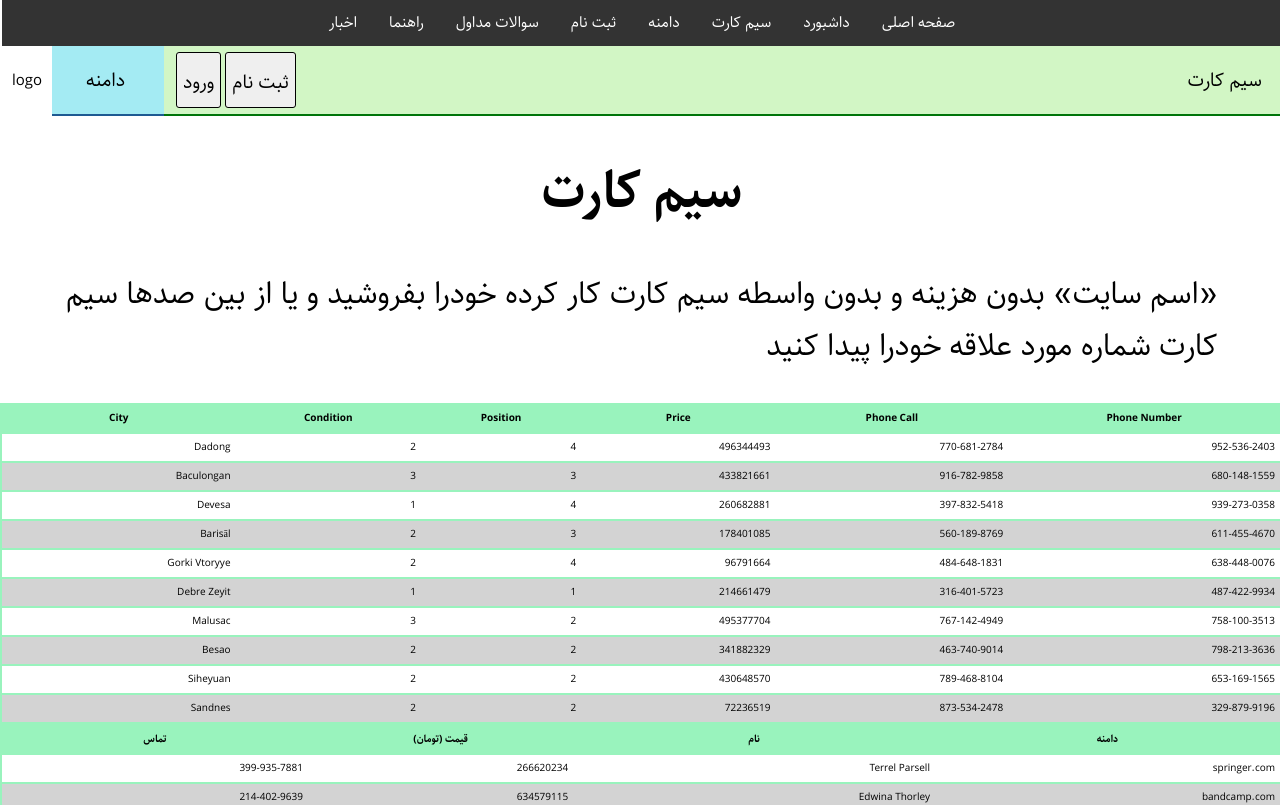
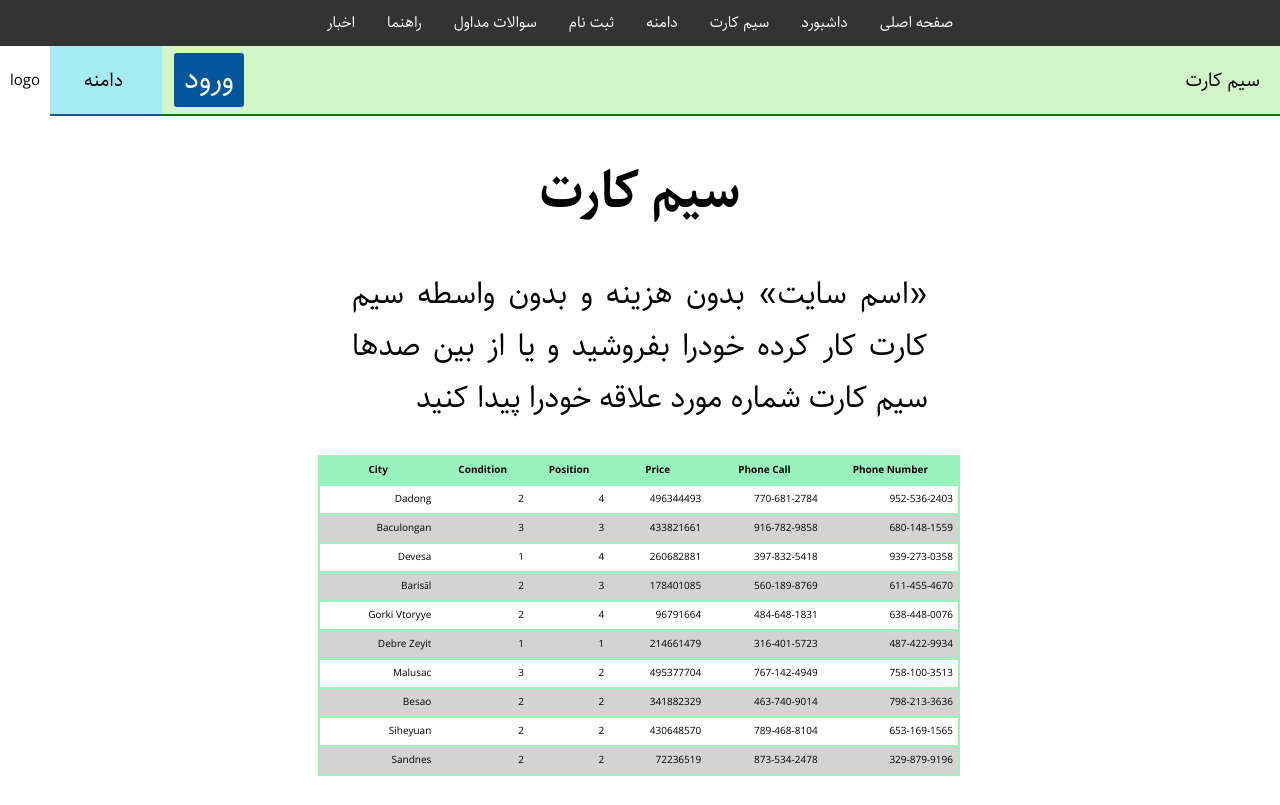
Before and after one commit to Maxxfloat/sh, a React (Create React App) app: page / in a window 1280 px wide. Shown: the top 805 px of the page. Built offline with nearby package versions, Linux system fonts and the light colour scheme.

Commit message:
some change

```diff
--- a/src/Component/MainComponents/Header/Header.jsx
+++ b/src/Component/MainComponents/Header/Header.jsx
@@ -51,9 +51,9 @@ const Header = () => {
 
 	const registerButtons = (
 		<div className={s.registerButtons}>
-			<button>
+			{/* <button>
 				<Link to="/register/singup">ثبت نام</Link>
-			</button>
+			</button> */}
 			<button>
 				<Link to="/register/login">ورود</Link>
 			</button>
--- a/src/Component/MainComponents/Header/Header.module.scss
+++ b/src/Component/MainComponents/Header/Header.module.scss
@@ -119,6 +119,18 @@
 								font-size: 2rem;
 								box-sizing: border-box;
 							}
+							button {
+								// border: black double 2px;
+								border: none;
+								border-radius: 3px;
+								background-color: #00559b;
+								height: 90%;
+								width: 7rem;
+								a {
+									font-size: inherit;
+									color: white;
+								}
+							}
 						}
 					}
 				}
--- a/src/Component/Pages/Home/Home.jsx
+++ b/src/Component/Pages/Home/Home.jsx
@@ -8,16 +8,26 @@ const Home = () => {
 	return (
 		<div>
 			<div className={s.banner}>
+				<div className={s.bannerContainer}>
 					<div className={s.bannerTitle}>
 						<h1>سیم کارت</h1>
 						<p>
-						«اسم سایت» بدون هزینه و بدون واسطه سیم کارت کار کرده خودرا بفروشید و
-						یا از بین صدها سیم کارت شماره مورد علاقه خودرا پیدا کنید
+							«اسم سایت» بدون هزینه و بدون واسطه سیم کارت کار کرده خودرا بفروشید
+							و یا از بین صدها سیم کارت شماره مورد علاقه خودرا پیدا کنید
 						</p>
 					</div>
+					<div className={s.simTable}>
 						<SimTable wantPagination={false} s={s} />
+					</div>
+					<div className={s.bannerTitle}>
+						<h1>دامنه</h1>
+					</div>
+					<div className={s.domainTable}>
 						<DomainTable wantPagination={false} s={s} />
 					</div>
+				</div>
+			</div>
+			<div className={s.store}></div>
 		</div>
 	);
 };
--- a/src/Component/Pages/Home/Home.module.scss
+++ b/src/Component/Pages/Home/Home.module.scss
@@ -8,6 +8,9 @@
 	// .container {
 	// height: 0;
 	@include displayFlex(column, center, center);
+	.bannerContainer {
+		@include displayFlex(column, center, center);
+		width: 100%;
 		.bannerTitle {
 			width: 90%;
 			h1 {
@@ -20,9 +23,59 @@
 				// width: 90%;
 			}
 		}
+		.simTable,
+		.domainTable {
+			width: 100%;
+		}
+		.simTable {
+			th {
+				background-color: $simPrimary;
+			}
+			tr {
+				border: $simPrimary solid 2px;
+			}
+		}
+		.domainTable {
+			th {
+				background-color: $domainPrimary;
+			}
+			tr {
+				border: darken($domainPrimary, 10) solid 2px;
+			}
+		}
+		@include responsive(tabletLandscape) {
+			width: 50%;
+		}
+	}
+	// table {
+	// 	width: 100%;
+	// 	font-size: inherit;
+	// 	font-size: 3.5rem;
+	// 	// }
+	// }
+}
 
-	.table {
-		width: 100%;
+.store {
+	min-height: 100vh;
+}
+
+// .shortCuts {
+// 	@include displayFlex(column, center, center);
+// 	div {
+// 		margin-bottom: 2rem;
+// 		width: 90%;
+// 		border: black solid 2px;
+// 		border-radius: 3px;
+// 		text-align: center;
+// 		.link {
+// 			font-weight: bold;
+// 			font-size: 3rem;
+// 			color: black;
+// 			text-shadow: 0px 0px 3px gray;
+// 		}
+// 	}
+// }
+
 table {
 	@include size(y, y);
 	border-collapse: collapse;
@@ -35,56 +88,28 @@
 		padding-top: 0.5rem;
 		padding-bottom: 0.5rem;
 		text-align: center;
-				background-color: $simPrimary;
 		color: black;
 	}
 	tr {
-				border: $simPrimary solid 2px;
 		margin: 1rem 0;
 	}
 	tr:nth-child(even) {
 		background-color: #d3d3d3;
 	}
 }
-	}
-	// table {
-	// 	width: 100%;
-	// 	font-size: inherit;
-	// 	font-size: 3.5rem;
-	// 	// }
+// .vitrine {
+// 	min-height: 90vh;
+// 	@include size(n, y);
+// 	.vitrineContainer {
+// 		font-size: 5rem;
+// 		text-align: center;
+// 		width: 100%;
+// 	}
+
+// 	@include displayFlex(column, center, center);
+// 	@include responsive(tabletPortrait) {
+// 		.vitrineContainer {
+// 			width: 90%;
+// 		}
+// 	}
 // }
-}
-
-.shortCuts {
-	@include displayFlex(column, center, center);
-	div {
-		margin-bottom: 2rem;
-		width: 90%;
-		border: black solid 2px;
-		border-radius: 3px;
-		text-align: center;
-		.link {
-			font-weight: bold;
-			font-size: 3rem;
-			color: black;
-			text-shadow: 0px 0px 3px gray;
-		}
-	}
-}
-
-.vitrine {
-	min-height: 90vh;
-	@include size(n, y);
-	.vitrineContainer {
-		font-size: 5rem;
-		text-align: center;
-		width: 100%;
-	}
-
-	@include displayFlex(column, center, center);
-	@include responsive(tabletPortrait) {
-		.vitrineContainer {
-			width: 90%;
-		}
-	}
-}
```
Lines whose indentation alone changed are shown as unchanged.
